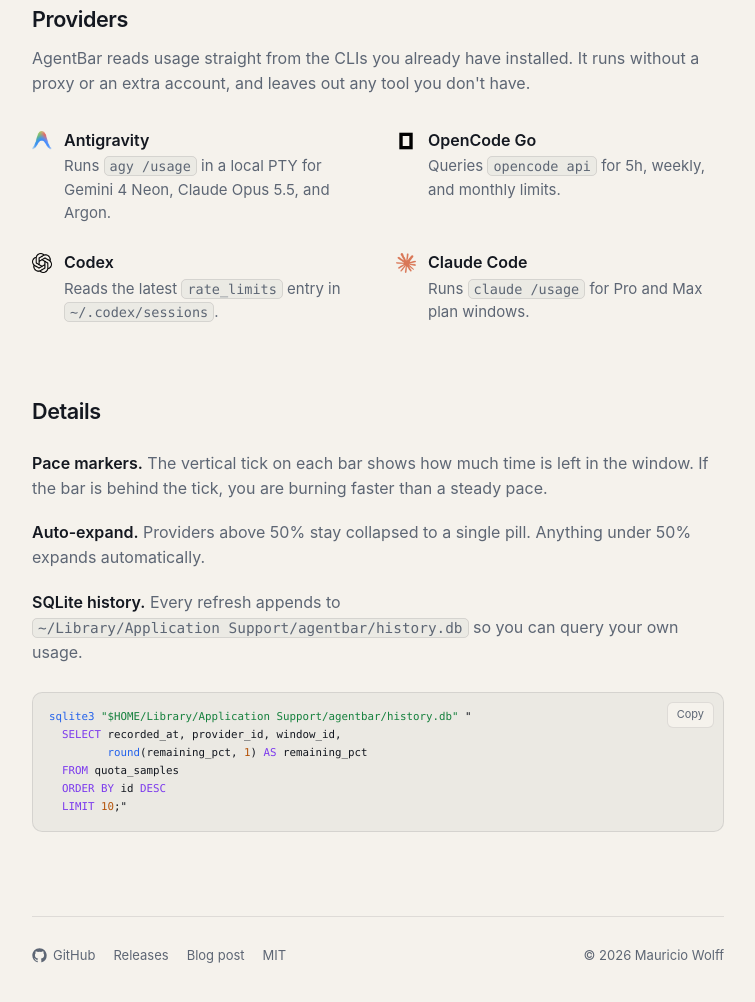
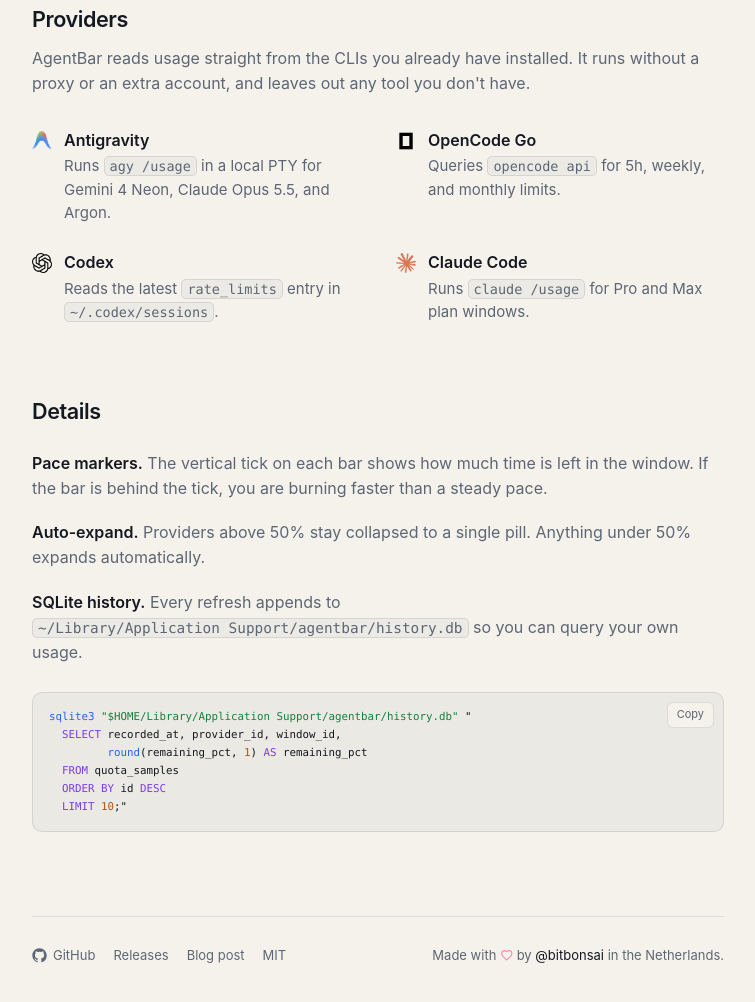
Before and after one commit to bitbonsai/agentbar, a plain HTML site: page docs/index.html in a window 1280 px wide. Shown: the part 1001-2003 px from the top of the page, without its empty margins (262-1017 px from the left). Drawn offline with Linux system fonts and the light colour scheme.

Commit message:
Replace footer copyright with slirc-style made-with-love line

```diff
--- a/docs/index.html
+++ b/docs/index.html
@@ -334,7 +334,7 @@
         <a href="https://mauriciowolff.com/blog/agentbar">Blog post</a>
         <a href="https://github.com/bitbonsai/agentbar/blob/main/LICENSE">MIT</a>
       </div>
-      <span class="copyright">© 2026 Mauricio Wolff</span>
+      <span class="copyright">Made with <svg class="heart" viewBox="0 0 24 24" role="img" aria-label="love"><path d="M19 14c1.49-1.46 3-3.21 3-5.5A5.5 5.5 0 0 0 16.5 3c-1.76 0-3 .5-4.5 2-1.5-1.5-2.74-2-4.5-2A5.5 5.5 0 0 0 3 8.5c0 2.3 1.5 4.05 3 5.5l6 6Z"/></svg> by <a href="https://mauriciowolff.com">@bitbonsai</a> in the Netherlands.</span>
     </footer>
   </main>
 
--- a/docs/styles.css
+++ b/docs/styles.css
@@ -884,6 +884,16 @@ code {
 
 .footer-links a:hover { color: var(--fg); }
 
+.copyright a { color: var(--fg); text-decoration: none; }
+.copyright a:hover { text-decoration: underline; }
+
+/* Footer heart, copied from slirc.org: a slow beat while the footer is hovered. */
+.heart { display: inline-block; width: 1em; height: 1em; vertical-align: -.15em; fill: none; stroke: #f38ba8; stroke-width: 2; stroke-linecap: round; stroke-linejoin: round; transform-origin: 50% 55%; }
+@media (prefers-reduced-motion: no-preference) {
+  @keyframes heartbeat { 0%, 100% { scale: 1; } 14% { scale: 1.14; } 28% { scale: 1; } 42% { scale: 1.08; } 56% { scale: 1; } }
+  .footer:hover .heart { animation: heartbeat 1.8s ease-in-out infinite; }
+}
+
 @media (prefers-reduced-motion: reduce) {
   html { scroll-behavior: auto; }
   *, *::before, *::after { transition-duration: 0.01ms !important; animation-duration: 0.01ms !important; }
```
